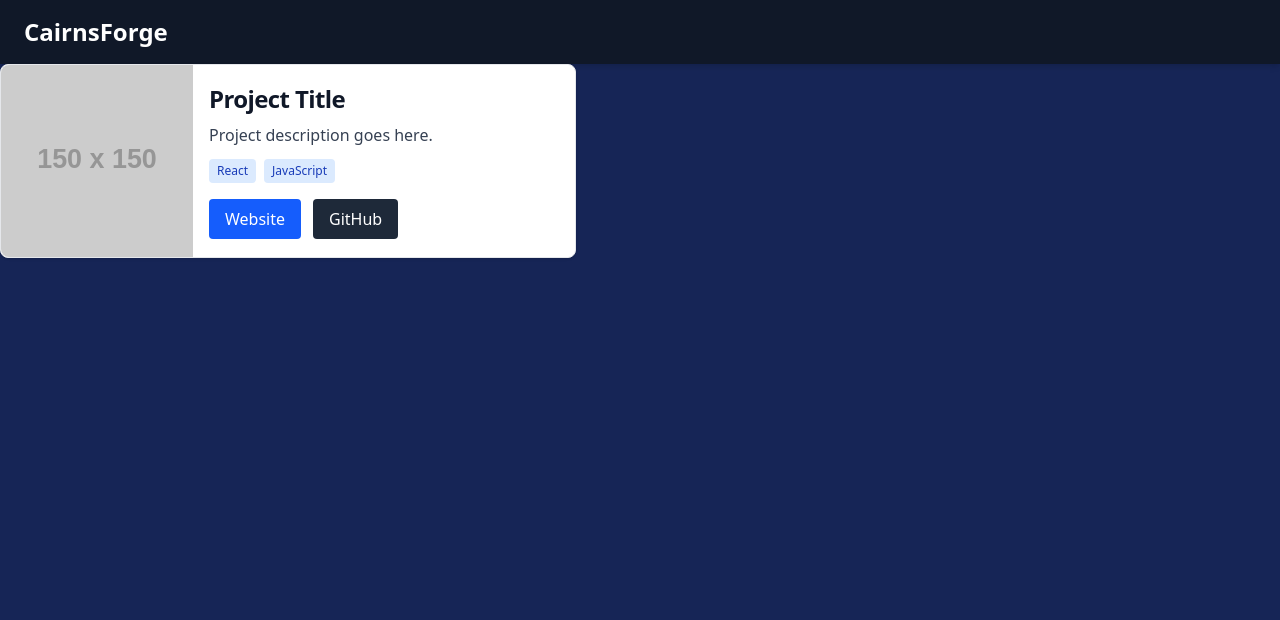
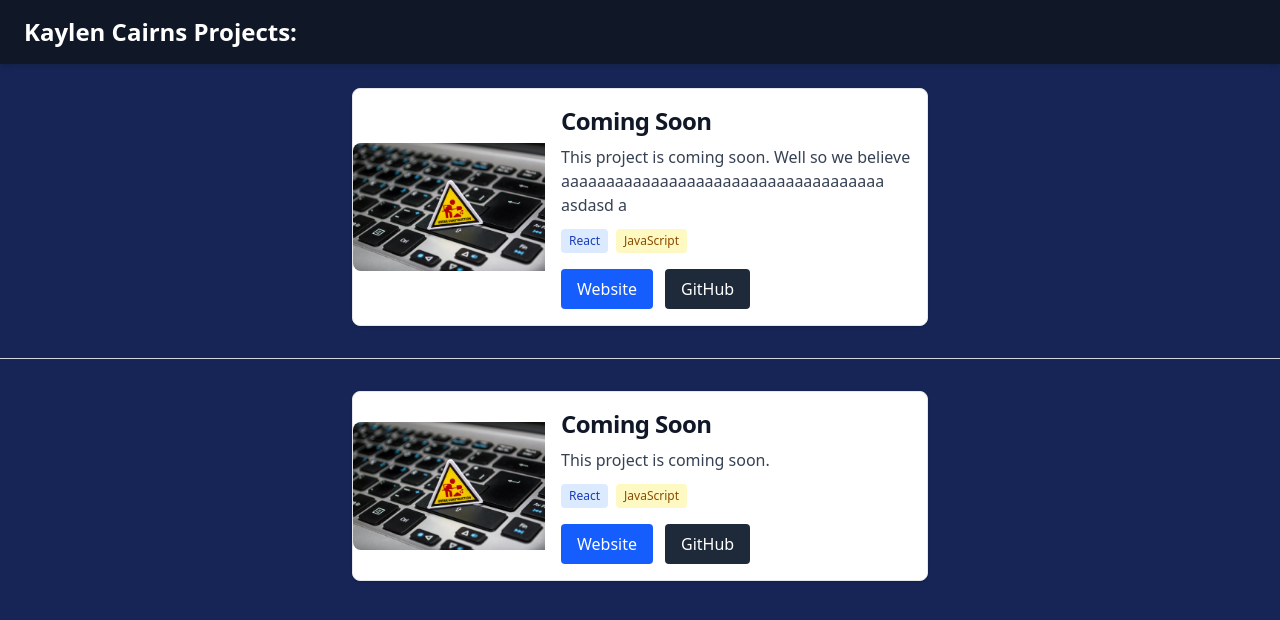
Before and after one commit to madKMC/portfolio, a React (Vite) app: page / in a window 1280 px wide. Shown: the top 620 px of the page. Built offline with nearby package versions, Linux system fonts and the light colour scheme.

Commit message:
feat: add Divider component for consistent horizontal separation in UI style: changed how the project cards display in width on larger screens. asset: added a placeholder image for upcoming projects

```diff
--- a/src/App.jsx
+++ b/src/App.jsx
@@ -1,15 +1,27 @@
 import ProjectCard from './components/ProjectCard';
 import Header from './components/Header';
+import comingSoonImage from './assets/ComingSoon.jpg';
 import './App.css';
+import Divider from './components/Divider';
 
 function App() {
 	return (
-		<div className='bg-blue-950 h-full min-h-screen text-white justify-center items-center'>
+		<div className='bg-blue-950 min-h-screen text-white flex flex-col items-center'>
 			<Header />
+			<br />
 			<ProjectCard
-				image='https://via.placeholder.com/150'
-				title='Project Title'
-				description='Project description goes here.'
+				image={comingSoonImage}
+				title='Coming Soon'
+				description='This project is coming soon. Well so we believe aaaaaaaaaaaaaaaaaaaaaaaaaaaaaaaaaaaa asdasd a'
+				badges={['React', 'JavaScript']}
+				websiteUrl='https://example.com'
+				githubUrl='https://github.com'
+			/>
+			<Divider />
+			<ProjectCard
+				image={comingSoonImage}
+				title='Coming Soon'
+				description='This project is coming soon.'
 				badges={['React', 'JavaScript']}
 				websiteUrl='https://example.com'
 				githubUrl='https://github.com'
--- /dev/null
+++ b/src/components/Divider.jsx
@@ -0,0 +1,7 @@
+import React from 'react';
+
+const Divider = () => (
+	<hr className='w-full border-gray-300 my-4 sm:my-6 md:my-8' />
+);
+
+export default Divider;
--- a/src/components/Header.jsx
+++ b/src/components/Header.jsx
@@ -1,15 +1,13 @@
 import React from 'react';
 
 const Header = () => {
-    return (
-        <header className="bg-gray-900 text-white shadow-md">
-            <div className="container mx-auto flex items-center justify-between py-4 px-6">
-                <div className="text-2xl font-bold">
-                    CairnsForge
-                </div>
-            </div>
-        </header>
-    );
+	return (
+		<header className='bg-gray-900 text-white shadow-md w-screen'>
+			<div className='container mx-auto flex items-center justify-between py-4 px-6'>
+				<div className='text-2xl font-bold'>Kaylen Cairns Projects:</div>
+			</div>
+		</header>
+	);
 };
 
 export default Header;
--- a/src/components/ProjectCard.jsx
+++ b/src/components/ProjectCard.jsx
@@ -1,4 +1,10 @@
 import React from 'react';
+
+const colorMap = {
+	React: 'bg-blue-100 text-blue-800',
+	JavaScript: 'bg-yellow-100 text-yellow-800',
+	// add more languages as needed
+};
 
 const ProjectCard = ({
 	image,
@@ -8,7 +14,7 @@ const ProjectCard = ({
 	websiteUrl,
 	githubUrl,
 }) => (
-	<div className='flex flex-col items-center bg-white border border-gray-200 rounded-lg shadow-sm md:flex-row md:max-w-xl hover:bg-gray-100 dark:border-gray-700 dark:bg-gray-800 dark:hover:bg-gray-700'>
+	<div className='flex flex-col items-center bg-white border border-gray-200 rounded-lg shadow-sm md:flex-row md:max-w-xl md:min-w-xl hover:bg-gray-100 dark:border-gray-700 dark:bg-gray-800 dark:hover:bg-gray-700'>
 		<img
 			src={image}
 			alt={title}
@@ -22,14 +28,17 @@ const ProjectCard = ({
 				{description}
 			</p>
 			<div className='flex flex-wrap gap-2 mb-4'>
-				{badges.map((badge, idx) => (
-					<span
-						key={idx}
-						className='bg-blue-100 text-blue-800 text-xs font-medium px-2 py-1 rounded'
-					>
-						{badge}
-					</span>
-				))}
+				{badges.map((badge, idx) => {
+					const classes = colorMap[badge] || 'bg-gray-100 text-gray-800';
+					return (
+						<span
+							key={idx}
+							className={`${classes} text-xs font-medium px-2 py-1 rounded`}
+						>
+							{badge}
+						</span>
+					);
+				})}
 			</div>
 			<div className='flex gap-3 mt-auto'>
 				<a
```
Also changed, not shown: src/assets/ComingSoon.jpg (added).
